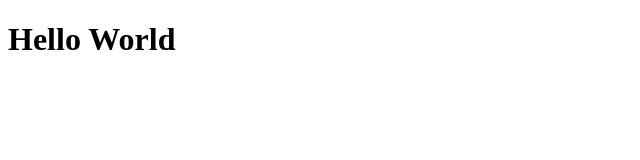
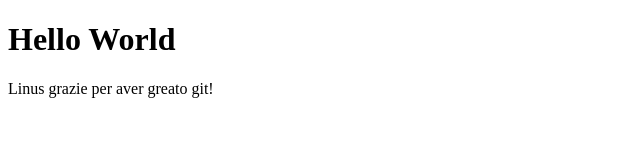
Before and after one commit to GabriPini/-htmlcss-hello-, a plain HTML site: page index.html in a window 1280 px wide. Shown: the whole page, without its empty margins (0-640 px from the left). Drawn offline with Linux system fonts and the light colour scheme.

Commit message:
creato p

```diff
--- a/index.html
+++ b/index.html
@@ -8,6 +8,7 @@
 </head>
 <body>
     <h1>Hello World</h1>
+      <p>Linus grazie per aver greato git!</p>
 
 </body>
 </html>
```
